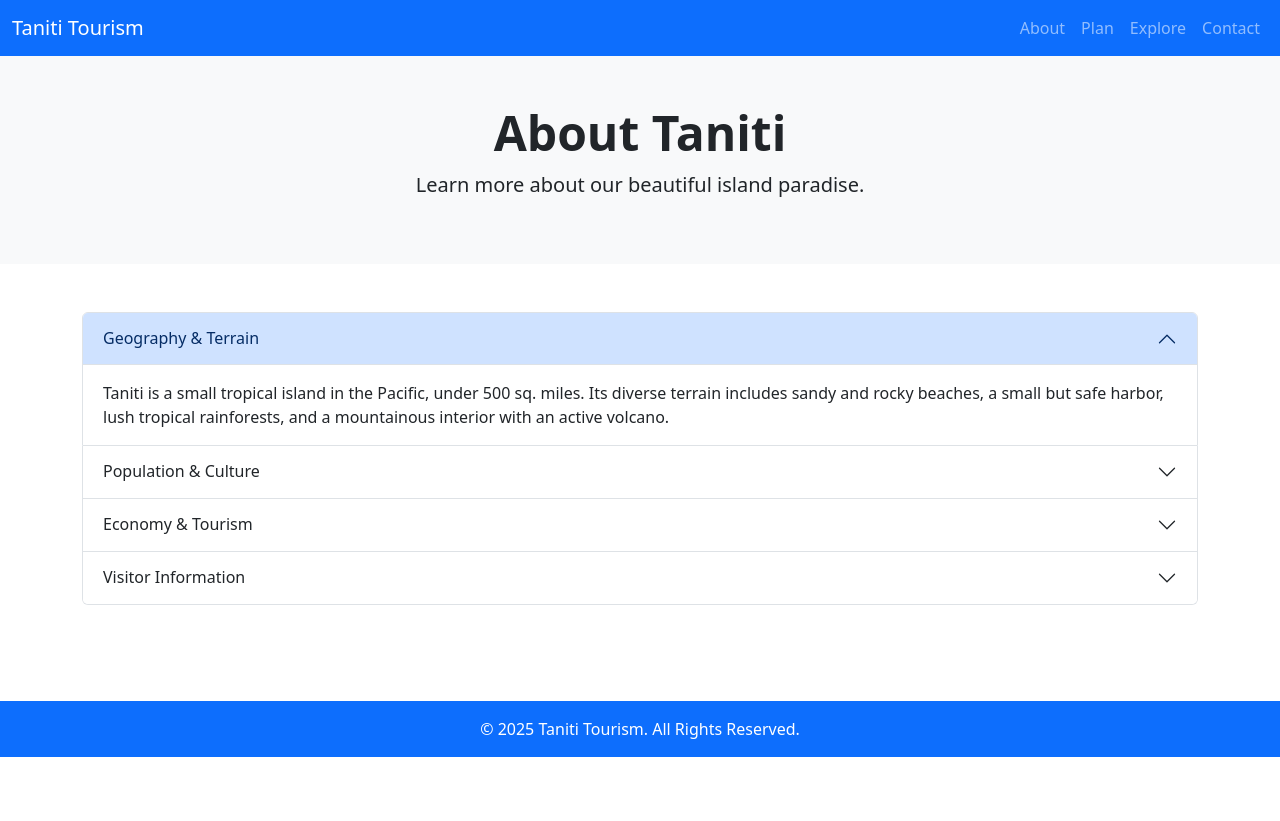
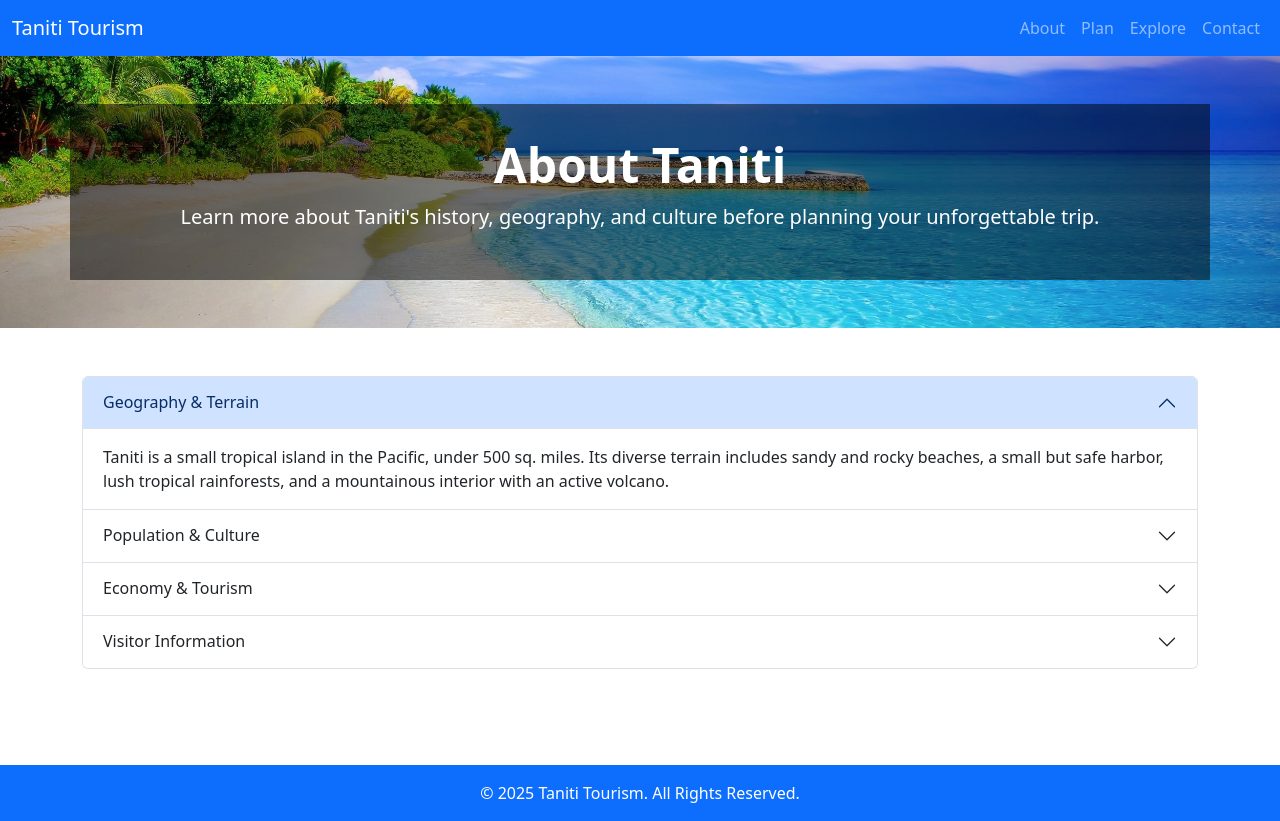
Before and after one commit to Swartdraak/Swartdraak.github.io, a plain HTML site: page pages/about.html in a window 1280 px wide. Before the commit the page ends 800 px from the top, so only its background shows below. Drawn offline with nearby package versions, Linux system fonts and the light colour scheme.

Commit message:
fix: added filler text to index and hero banner to about pages.

```diff
--- a/pages/about.html
+++ b/pages/about.html
@@ -28,12 +28,13 @@
   </nav>
 
   <!-- About Header -->
-  <header class="py-5 text-center bg-light">
-    <div class="container">
+  <header class="py-5 text-center text-white" style="background: url('/assets/images/beach-1824855.jpg') center center / cover no-repeat;">
+    <div class="container" style="background-color: rgba(0,0,0,0.5); padding: 2rem;">
       <h1 class="display-5 fw-bold">About Taniti</h1>
-      <p class="lead">Learn more about our beautiful island paradise.</p>
+      <p class="lead">Learn more about Taniti's history, geography, and culture before planning your unforgettable trip.</p>
     </div>
   </header>
+
 
   <!-- About Content Accordion -->
   <section class="py-5">
```
Also changed, not shown: index.html (+1 -0 lines).
